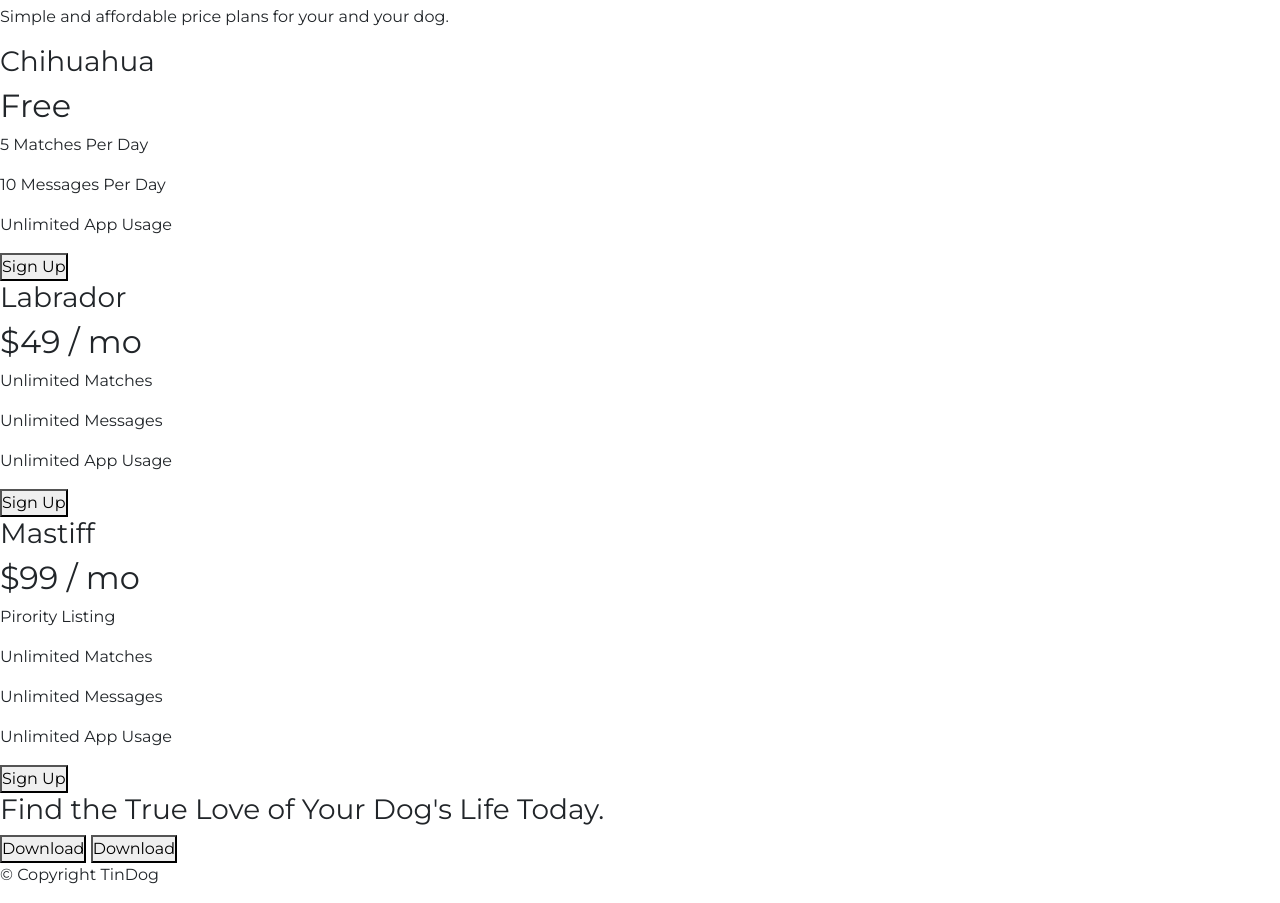
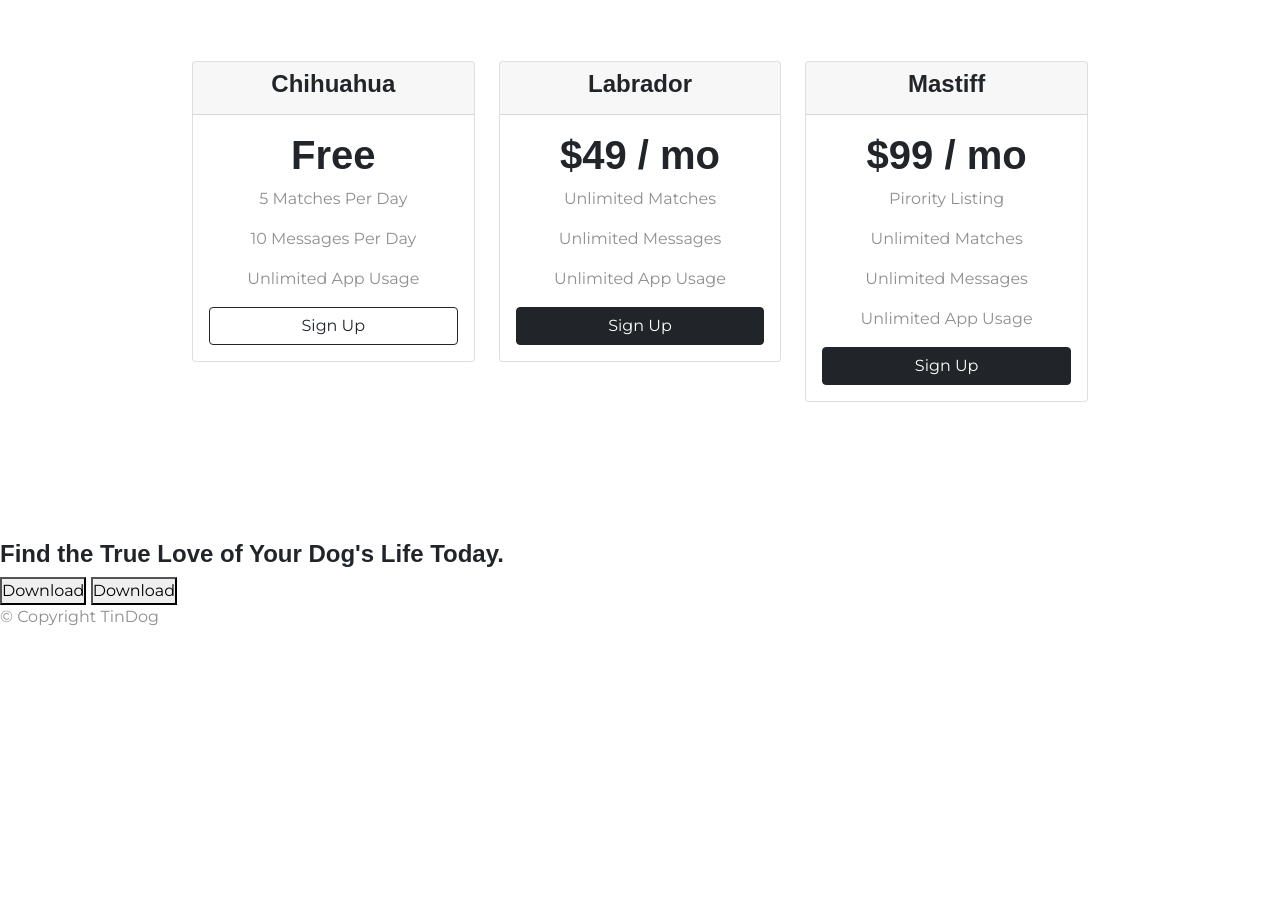
Before and after one commit to PaulMiras/TinDog-Website, a plain HTML site: page index.html in a window 1280 px wide. Shown: the part 1699-2602 px from the top of the page. After the commit the page ends 2344 px from the top, so only its background shows below. Drawn offline with nearby package versions, Linux system fonts and the light colour scheme.

Commit message:
Add Pricing Section

```diff
--- a/css/style.scss
+++ b/css/style.scss
@@ -24,8 +24,32 @@ body {
     font-family: $font-primary;
 }
 
+// UNIVERSAL selector
+
 .container-fluid {
-    padding: 3% 15%;
+    padding: 3% 15% 4%;
+}
+
+h1 {
+    font-family: $header-font;
+    font-weight: 900;
+    font-size: $h1-size;
+    line-height: 1.5;
+}
+
+h2 {
+    font-family: $header-font;
+    font-weight: 900;
+}
+
+h3 {
+    font-size: $h3-size;
+    font-family: $header-font;
+    font-weight: 900;
+ }
+
+ p {
+    color: $p-color;
 }
 
 //  TITLE Section
@@ -58,14 +82,6 @@ body {
 
     }
 
-    // TITLE Section
-    h1 {
-        font-family: $header-font;
-        font-weight: 900;
-        font-size: $h1-size;
-        line-height: 1.5;
-    }
-
     // TITLE button
     button {
         margin: 5% 3% 5% 0;
@@ -76,8 +92,9 @@ body {
     img {
         max-width: 250px;
         width: 100%;
-        // position: absolute;
+        position: absolute;
         transform: rotate(25deg);
+        right: 30%;
     }
 
 }
@@ -87,6 +104,8 @@ body {
 #features {
     position: relative;
     padding: $padding-size;
+    background-color: #fff;
+    position: relative;
 
     .features-content {
         text-align: center;
@@ -98,16 +117,6 @@ body {
 
         span:hover {
             color: $color-primary;
-        }
-
-        h3 {
-            font-size: $h3-size;
-            font-family: $header-font;
-            font-weight: 900;
-         }
-
-        p {
-            color: $p-color;
         }
 
     }
@@ -122,17 +131,14 @@ body {
     background-color: $color-secondary;
     color: $text-color;
 
-    h2 {
-        font-family: $header-font;
-        font-weight: 900;
-    }
-
     .testimonial-image {
         width: 10%;
         border-radius: 100%;
         margin: 20px;
     }
 }
+
+//PRESS Section
 
 #press {
     background-color: $color-secondary;
@@ -144,3 +150,32 @@ body {
         margin: 20px 20px 50px;
     }
 }
+
+//PRICING Section
+
+#pricing {
+    text-align: center;
+    padding: 7% 15%;
+
+    h3 {
+        font-size: $h3-size;
+        font-family: $header-font;
+        font-weight: 900;
+    }
+
+    h2 {
+        font-size: 2.5rem;
+    }
+
+}
+
+@media (max-width: 1028px) {
+    #title {
+        text-align: center;
+
+        img {
+            position: static;
+            transform: rotate(0);
+        }
+    }
+}
--- a/index.html
+++ b/index.html
@@ -125,35 +125,64 @@
 
   <!-- Pricing -->
 
-  <section id="pricing">
+  <section id="pricing" class="container-fluid">
 
     <h2>A Plan for Every Dog's Needs</h2>
-    <p>Simple and affordable price plans for your and your dog.</p>
+    <p class="mt-3">Simple and affordable price plans for your and your dog.</p>
 
+    <div class="row card-group">
+      <div class="col col-lg-4 col-md-6 col-12 my-5">
+        <div class="card">
+          <div class="card-header">
+            <h3>Chihuahua</h3>
+          </div>
+          <div class="card-body">
+            <h2 class="card-title">Free</h2>
+            <p class="card-text">5 Matches Per Day</p>
+            <p class="card-text">10 Messages Per Day</p>
+            <p class="card-text">Unlimited App Usage</p>
+            <div class="d-grid">
+              <button type="button" class="btn btn-outline-dark">Sign Up</button>
+            </div>
+          </div>
+        </div>
+      </div>
 
-    <h3>Chihuahua</h3>
-    <h2>Free</h2>
-    <p>5 Matches Per Day</p>
-    <p>10 Messages Per Day</p>
-    <p>Unlimited App Usage</p>
-    <button type="button">Sign Up</button>
+      <div class="col col-lg-4 col-md-6 col-12 my-5">
+        <div class="card">
+          <div class="card-header">
+            <h3>Labrador</h3>
+          </div>
+          <div class="card-body">
+            <h2 class="card-title">$49 / mo</h2>
+            <p class="card-text">Unlimited Matches</p>
+            <p class="card-text">Unlimited Messages</p>
+            <p class="card-text">Unlimited App Usage</p>
+            <div class="d-grid">
+              <button type="button" class="btn btn-dark">Sign Up</button>
+            </div>
+          </div>
+        </div>
+      </div>
 
-
-    <h3>Labrador</h3>
-    <h2>$49 / mo</h2>
-    <p>Unlimited Matches</p>
-    <p>Unlimited Messages</p>
-    <p>Unlimited App Usage</p>
-    <button type="button">Sign Up</button>
-
-
-    <h3>Mastiff</h3>
-    <h2>$99 / mo</h2>
-    <p>Pirority Listing</p>
-    <p>Unlimited Matches</p>
-    <p>Unlimited Messages</p>
-    <p>Unlimited App Usage</p>
-    <button type="button">Sign Up</button>
+      <div class="col col-lg-4 col-md-12 col-12 my-5">
+        <div class="card">
+          <div class="card-header">
+            <h3>Mastiff</h3>
+          </div>
+          <div class="card-body">
+            <h2 class="card-title">$99 / mo</h2>
+            <p class="card-text">Pirority Listing</p>
+            <p class="card-text">Unlimited Matches</p>
+            <p class="card-text">Unlimited Messages</p>
+            <p class="card-text">Unlimited App Usage</p>
+            <div class="d-grid">
+              <button type="button" class="btn btn-dark">Sign Up</button>
+            </div>
+          </div>
+        </div>
+      </div>
+    </div>
 
   </section>
 
```
Also changed, not shown: css/style.css, 1 other file.
